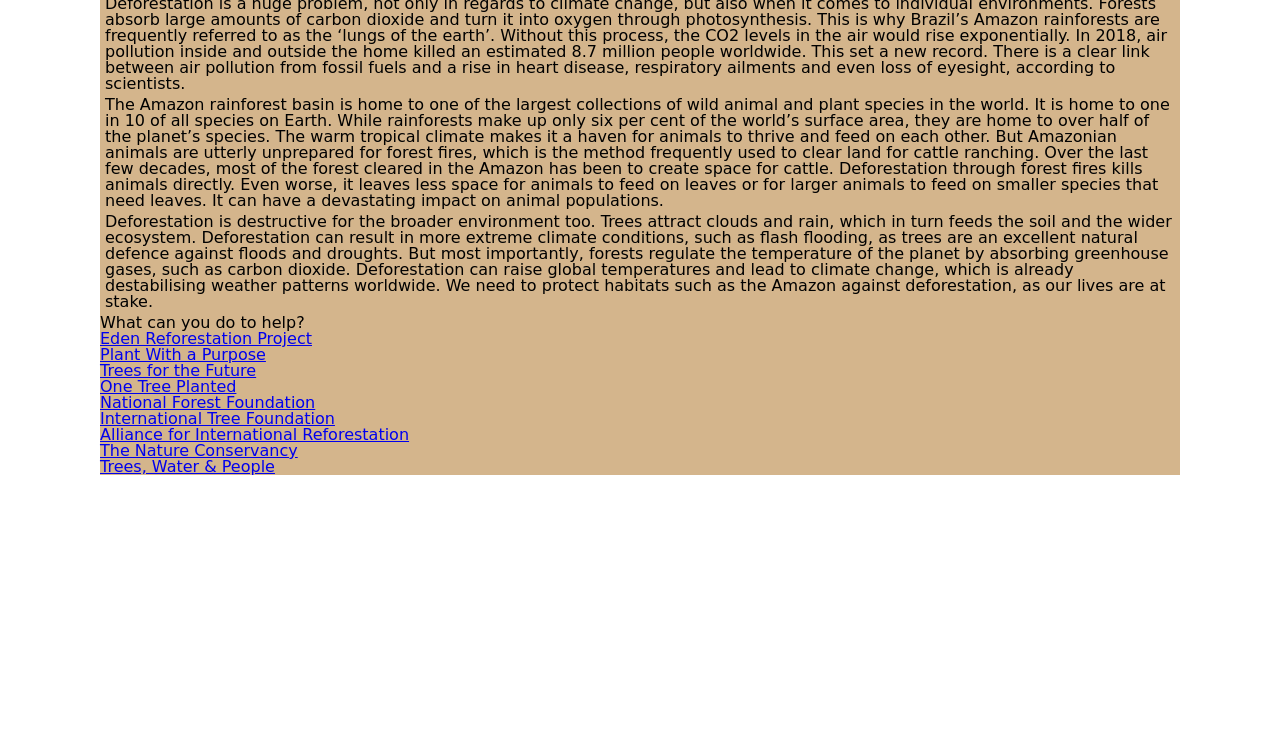
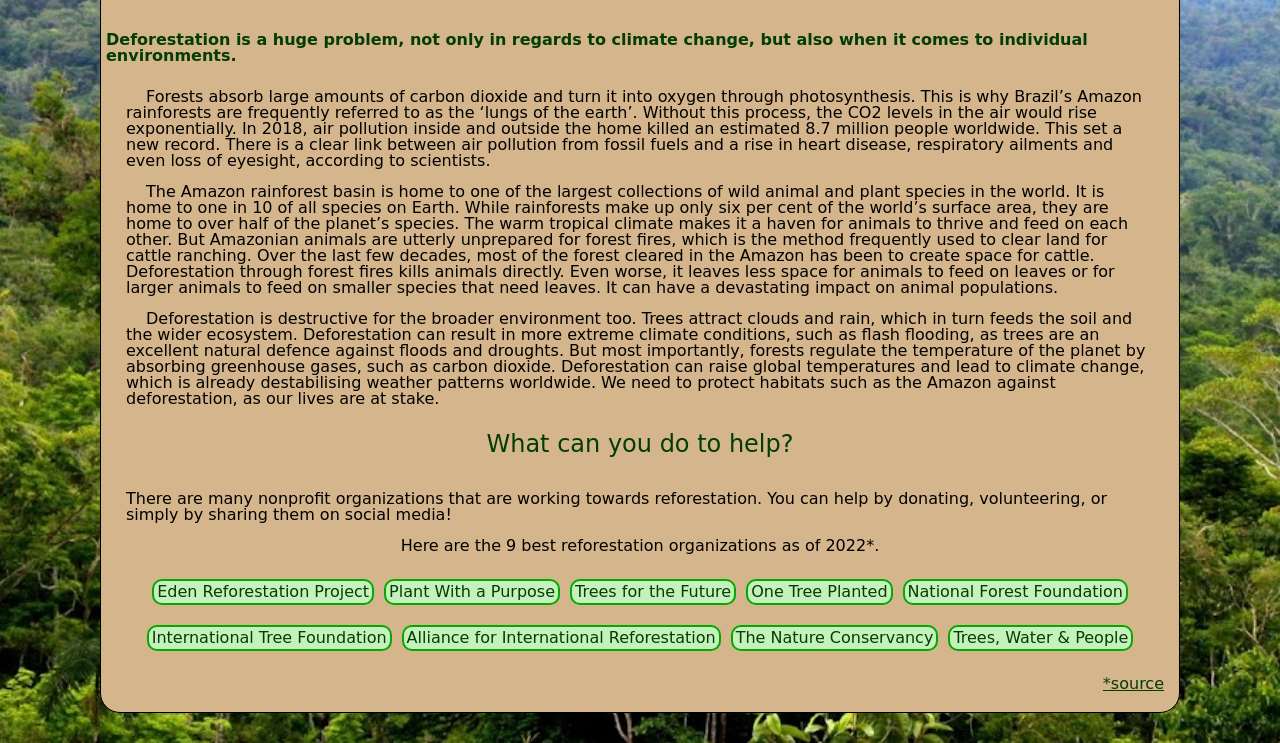
Before and after one commit to EleilaB/pt-3-deployment-eb, a website: page public/index.html in a window 1280 px wide. Shown: the part 150-893 px from the top of the page. Before the commit the page ends 800 px from the top, so only its background shows below. Drawn offline with Linux system fonts and the light colour scheme; a web font is replaced by a local one.

Commit message:
fleshed out CSS + HTML, added links, colored + aligned elements

```diff
--- a/public/index.css
+++ b/public/index.css
@@ -1,3 +1,12 @@
+html {
+    min-height: 100%;
+    background-color: rgb(3, 168, 3);
+    background-image: url("images/amazon-rainforest.jpg");
+    background-size: cover;
+    background-repeat: no-repeat;
+    background-position: center center;
+}
+
 body {
     font-family: 'Edu QLD Beginner', cursive;
     color: rgb(3, 61, 3);
@@ -7,8 +16,12 @@ body {
     display: block;
     background-color: rgb(212, 181, 140);
     border-style: solid;
+    border-width: 1px;
+    border-radius: 20px;
     border-color: black;
     justify-content: center;
+    padding-top: 15px;
+    padding-bottom: 5px;
     margin-top: 30px;
     margin-bottom: 30px;
     margin-left: 100px;
@@ -34,8 +47,71 @@ body {
     color: rgb(3, 61, 3);
 }
 
-p.info {
+#info-start {
     display: flex;
     margin: 5px;
-    align-self: center;
+    padding-bottom: 10px;
+    justify-content: center;
+    font-weight: bold;
+    color: rgb(3, 61, 3);
 }
+
+#info-1, #info-2, #info-3 {
+    display: flex;
+    margin: 5px;
+    padding-left: 20px;
+    padding-right: 20px;
+    padding-top: 10px;
+    justify-content: center;
+    text-indent: 20px;
+}
+
+#attention {
+    display: flex;
+    margin: 5px;
+    padding: 20px;
+    padding-bottom: 30px;
+    justify-content: center;
+    font-size: 150%;
+    color: rgb(3, 61, 3);
+}
+
+#call-to-action-1, #call-to-action-2 {
+    display: flex;
+    margin: 5px;
+    padding-left: 20px;
+    padding-right: 20px;
+    padding-bottom: 10px;
+    justify-content: center;
+}
+
+a {
+    text-decoration: none;
+}
+
+#links-1, #links-2 {
+    display: flex;
+    flex-direction: row;
+    justify-content: center;
+    padding: 10px;
+}
+
+#link {
+    padding: 3px;
+    margin-left: 5px;
+    margin-right: 5px;
+    border-style: solid;
+    border-width: 2px;
+    border-radius: 10px;
+    border-color: rgb(3, 168, 3);
+    background-color: rgb(197, 241, 188);
+    color: rgb(3, 61, 3);
+}
+
+#source {
+    display: flex;
+    margin: 15px;
+    justify-content: right;
+    color: rgb(3, 61, 3);
+    text-decoration: underline;
+}
--- a/public/index.html
+++ b/public/index.html
@@ -17,16 +17,17 @@
             <h1 id="header">Trees are Nice</h1>
             <h2 id="subheader">Wouldn't you agree?</h2>
         </div>
+        <p id="info-start">Deforestation is a huge problem, not only in regards to climate change, but also when it comes to individual environments.</p>
         <div>
-            <p class="info">Deforestation is a huge problem, not only in regards to climate change, but also when it comes to individual environments. Forests absorb large amounts of carbon dioxide and turn it into oxygen through photosynthesis. This is why Brazil’s Amazon rainforests are frequently referred to as the ‘lungs of the earth’.
+            <p id="info-1">Forests absorb large amounts of carbon dioxide and turn it into oxygen through photosynthesis. This is why Brazil’s Amazon rainforests are frequently referred to as the ‘lungs of the earth’.
 
                 Without this process, the CO2 levels in the air would rise exponentially. In 2018, air pollution inside and outside the home killed an estimated 8.7 million people worldwide. This set a new record. There is a clear link between air pollution from fossil fuels and a rise in heart disease, respiratory ailments and even loss of eyesight, according to scientists.
             </p>
-            <p class="info">The Amazon rainforest basin is home to one of the largest collections of wild animal and plant species in the world. It is home to one in 10 of all species on Earth. While rainforests make up only six per cent of the world’s surface area, they are home to over half of the planet’s species. The warm tropical climate makes it a haven for animals to thrive and feed on each other.
+            <p id="info-2">The Amazon rainforest basin is home to one of the largest collections of wild animal and plant species in the world. It is home to one in 10 of all species on Earth. While rainforests make up only six per cent of the world’s surface area, they are home to over half of the planet’s species. The warm tropical climate makes it a haven for animals to thrive and feed on each other.
 
                 But Amazonian animals are utterly unprepared for forest fires, which is the method frequently used to clear land for cattle ranching. Over the last few decades, most of the forest cleared in the Amazon has been to create space for cattle. Deforestation through forest fires kills animals directly. Even worse, it leaves less space for animals to feed on leaves or for larger animals to feed on smaller species that need leaves. It can have a devastating impact on animal populations.
             </p>
-            <p class="info">Deforestation is destructive for the broader environment too. Trees attract clouds and rain, which in turn feeds the soil and the wider ecosystem. Deforestation can result in more extreme climate conditions, such as flash flooding, as trees are an excellent natural defence against floods and droughts.
+            <p id="info-3">Deforestation is destructive for the broader environment too. Trees attract clouds and rain, which in turn feeds the soil and the wider ecosystem. Deforestation can result in more extreme climate conditions, such as flash flooding, as trees are an excellent natural defence against floods and droughts.
 
                 But most importantly, forests regulate the temperature of the planet by absorbing greenhouse gases, such as carbon dioxide. Deforestation can raise global temperatures and lead to climate change, which is already destabilising weather patterns worldwide. We need to protect habitats such as the Amazon against deforestation, as our lives are at stake.
             </p>
@@ -37,45 +38,25 @@
             </h2>
         </div>
         <div>
-            <p id="call-to-action">
-
+            <p id="call-to-action-1">
+                There are many nonprofit organizations that are working towards reforestation. You can help by donating, volunteering, or simply by sharing them on social media!
             </p>
-            <div id="links-a">
-                <ul>
-                    <li>
-                        <a href="https://www.edenprojects.org/">Eden Reforestation Project</a>
-                    </li>
-                    <li>
-                        <a href="https://plantwithpurpose.org/">Plant With a Purpose</a>
-                    </li>
-                    <li>
-                        <a href="https://trees.org/">Trees for the Future</a>
-                    </li>
-                    <li>
-                        <a href="https://onetreeplanted.org/">One Tree Planted</a>
-                    </li>
-                    <li>
-                        <a href="https://www.nationalforests.org/">National Forest Foundation</a>
-                    </li>
-                </ul>
+            <p id="call-to-action-2">Here are the 9 best reforestation organizations as of 2022*.</p>
+            <div id="links-1">
+                <a id="link" href="https://www.edenprojects.org/">Eden Reforestation Project</a>
+                <a id="link" href="https://plantwithpurpose.org/">Plant With a Purpose</a>
+                <a id="link" href="https://trees.org/">Trees for the Future</a>
+                <a id="link" href="https://onetreeplanted.org/">One Tree Planted</a>
+                <a id="link" href="https://www.nationalforests.org/">National Forest Foundation</a>
             </div>
-            <div id="links-b">
-                <ul>
-                    <li>
-                        <a href="https://www.internationaltreefoundation.org/">International Tree Foundation</a>
-                    </li>
-                    <li>
-                        <a href="http://allianceinternationalreforestation.org/">Alliance for International Reforestation</a>
-                    </li>
-                    <li>
-                        <a href="https://www.nature.org/">The Nature Conservancy</a>
-                    </li>
-                    <li>
-                        <a href="https://treeswaterpeople.org/">Trees, Water & People</a>
-                    </li>
-                </ul>
+            <div id="links-2">
+                <a id="link" href="https://www.internationaltreefoundation.org/">International Tree Foundation</a>
+                <a id="link" href="http://allianceinternationalreforestation.org/">Alliance for International Reforestation</a>
+                <a id="link" href="https://www.nature.org/">The Nature Conservancy</a>
+                <a id="link" href="https://treeswaterpeople.org/">Trees, Water & People</a>
             </div>
         </div>
+        <a id="source" href="https://impactful.ninja/best-charities-for-reforestation/">*source</a>
     </div>
 </body>
 </html>
```
Also changed, not shown: public/images/amazon-rainforest.jpg (added).
